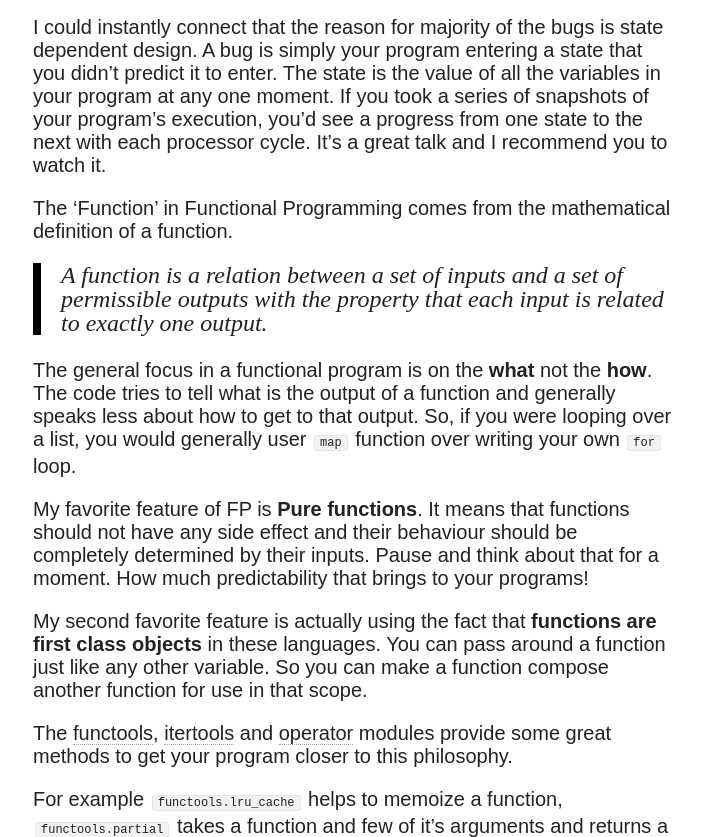
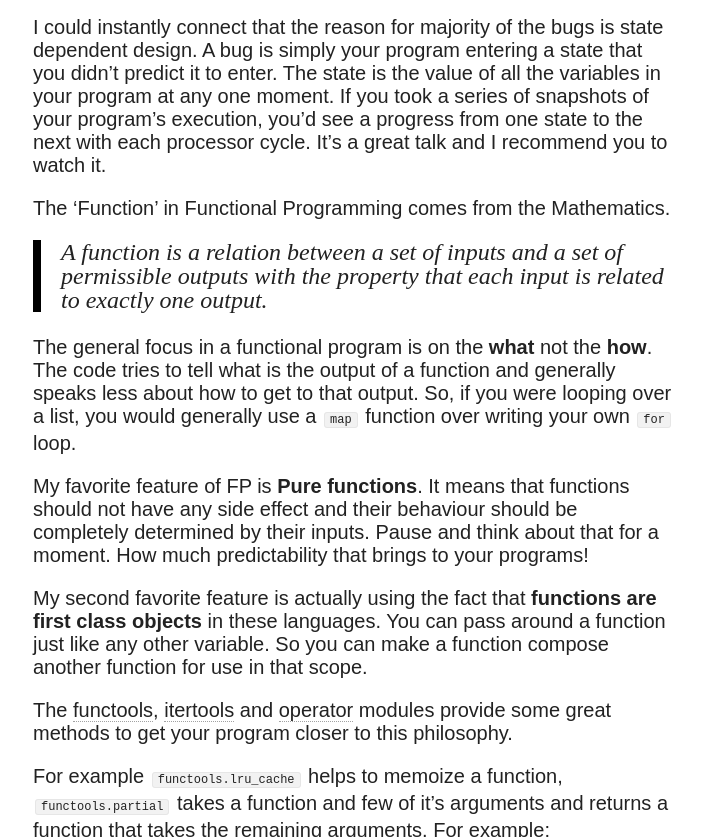
Before and after one commit to manuganji/manuganji.github.io, a Jekyll site: the page built from _posts/2015-08-28-my-start-functional-programming.md, in a window 1280 px wide and 900 px high, scrolled down 598 px, cut to the strip 63-900 px from the top of the window. Shown: the whole strip, without its empty margins (317-1019 px from the left). Built offline with Jekyll 4.4.1, drawn with Linux system fonts in a browser that asks for light colours; nearby versions of some CDN libraries; a script that is not in the unit is left out; comment, search, counter and statistics services are not loaded.

Commit message:
some readability improvements

```diff
--- a/_posts/2015-08-28-my-start-functional-programming.md
+++ b/_posts/2015-08-28-my-start-functional-programming.md
@@ -11,11 +11,11 @@ I had been hearing about Functional Programming for a lot of time. [This](http:/
 
 I could instantly connect that the reason for majority of the bugs is state dependent design. A bug is simply your program entering a state that you didn't predict it to enter. The state is the value of all the variables in your program at any one moment. If you took a series of snapshots of your program's execution, you'd see a progress from one state to the next with each processor cycle. It's a great talk and I recommend you to watch it.
 
-The 'Function' in Functional Programming comes from the mathematical definition of a function.
+The 'Function' in Functional Programming comes from the Mathematics.
 
 > A function is a relation between a set of inputs and a set of permissible outputs with the property that each input is related to exactly one output.
 
-The general focus in a functional program is on the **what** not the **how**. The code tries to tell what is the output of a function and generally speaks less about how to get to that output. So, if you were looping over a list, you would generally user `map` function over writing your own `for` loop.
+The general focus in a functional program is on the **what** not the **how**. The code tries to tell what is the output of a function and generally speaks less about how to get to that output. So, if you were looping over a list, you would generally use a `map` function over writing your own `for` loop.
 
 My favorite feature of FP is **Pure functions**. It means that functions should not have any side effect and their behaviour should be completely determined by their inputs. Pause and think about that for a moment. How much predictability that brings to your programs!
 
```
